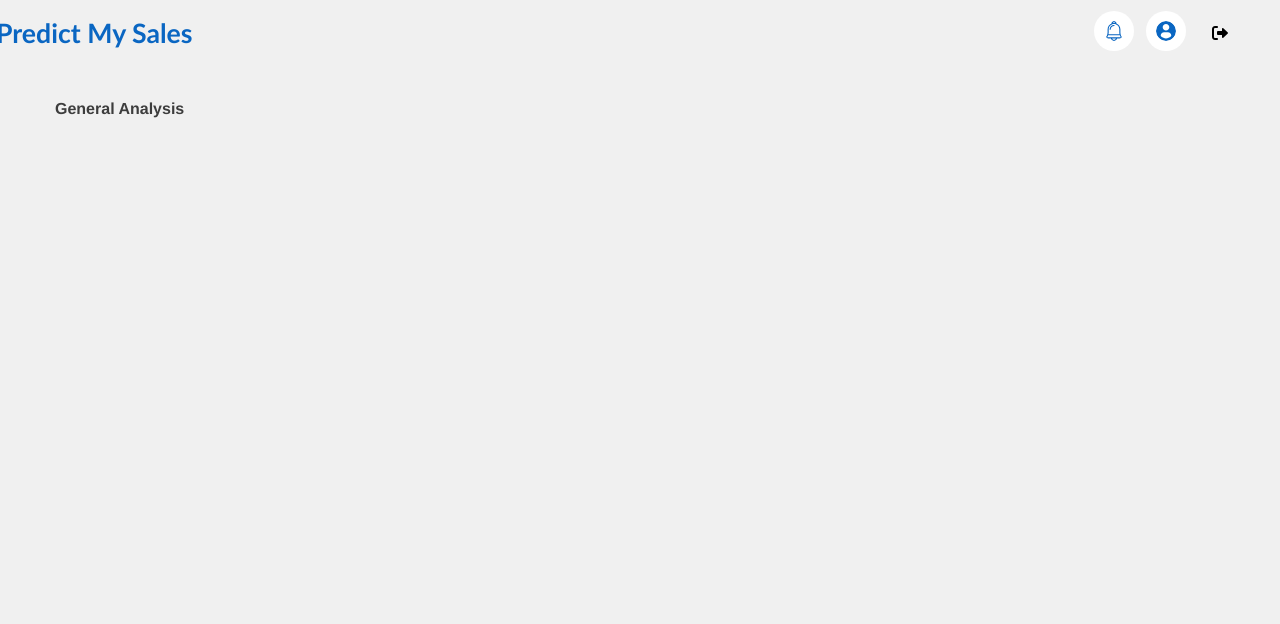
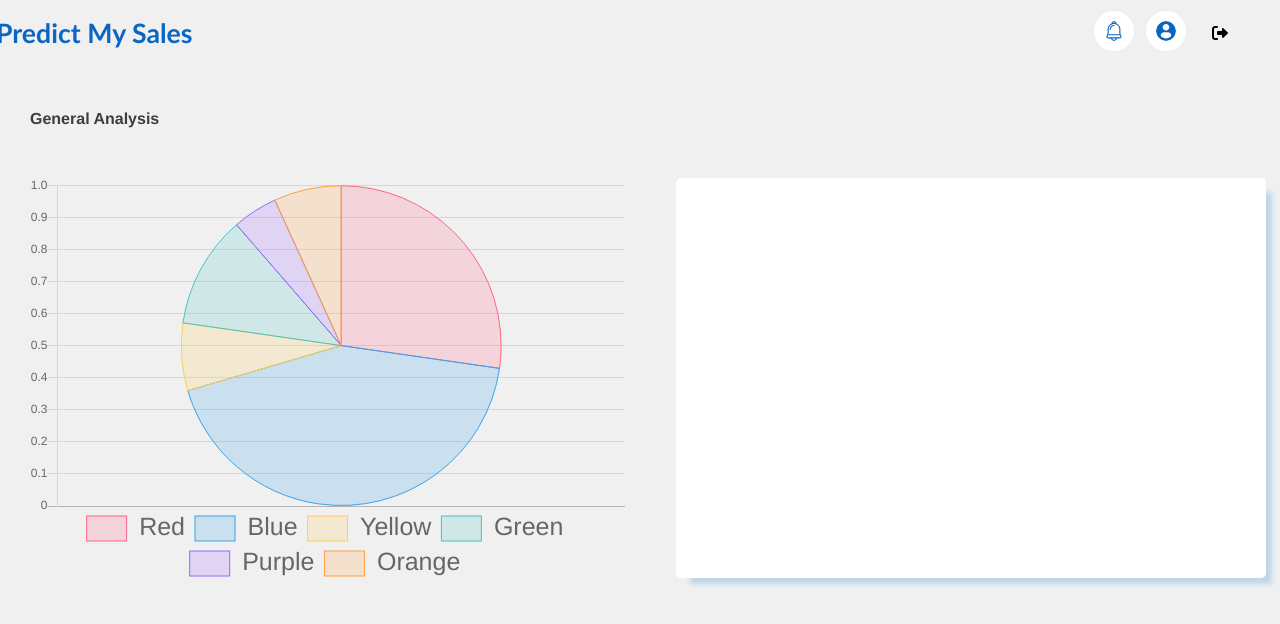
Before and after one commit to Mack241/Predict-My-Sales, a React (Create React App) app in the folder client/: page /general_analysis in a window 1280 px wide. Shown: the top 624 px of the page. Built offline with nearby package versions, Linux system fonts and the light colour scheme.

Commit message:
26/11/2021 -update

```diff
--- a/client/package.json
+++ b/client/package.json
@@ -8,8 +8,10 @@
     "@testing-library/react": "^11.2.7",
     "@testing-library/user-event": "^12.8.3",
     "axios": "^0.24.0",
+    "chart.js": "^2.9.2",
     "react": "^17.0.2",
     "react-bootstrap": "^2.0.2",
+    "react-chartjs-2": "^2.9.0",
     "react-dom": "^17.0.2",
     "react-helmet": "^6.1.0",
     "react-images": "^1.2.0-beta.7",
--- /dev/null
+++ b/client/src/components/LeftChart.js
@@ -0,0 +1,91 @@
+import styled from "styled-components";
+import { Pie, defaults } from 'react-chartjs-2'
+import React from 'react'
+
+defaults.global.tooltips.enabled = false
+defaults.global.legend.position = 'bottom'
+
+
+const LeftChart = () => {
+    return (
+        <div>
+      <Pie
+        data={{
+          labels: ['Red', 'Blue', 'Yellow', 'Green', 'Purple', 'Orange'],
+          datasets: [
+            {
+              label: '# of votes',
+              data: [12, 19, 3, 5, 2, 3],
+              backgroundColor: [
+                'rgba(255, 99, 132, 0.2)',
+                'rgba(54, 162, 235, 0.2)',
+                'rgba(255, 206, 86, 0.2)',
+                'rgba(75, 192, 192, 0.2)',
+                'rgba(153, 102, 255, 0.2)',
+                'rgba(255, 159, 64, 0.2)',
+              ],
+              borderColor: [
+                'rgba(255, 99, 132, 1)',
+                'rgba(54, 162, 235, 1)',
+                'rgba(255, 206, 86, 1)',
+                'rgba(75, 192, 192, 1)',
+                'rgba(153, 102, 255, 1)',
+                'rgba(255, 159, 64, 1)',
+              ],
+              borderWidth: 1,
+            },
+            // {
+            //   label: 'Quantity',
+            //   data: [47, 52, 67, 58, 9, 50],
+            //   backgroundColor: 'orange',
+            //   borderColor: 'red',
+            // },
+          ],
+        }}
+        height={400}
+        width={600}
+        options={{
+          maintainAspectRatio: false,
+          scales: {
+            yAxes: [
+              {
+                ticks: {
+                  beginAtZero: true,
+                },
+              },
+            ],
+          },
+          legend: {
+            labels: {
+              fontSize: 25,
+            },
+          },
+        }}
+      />
+    </div>
+    )
+}
+
+const Container = styled.div`
+    grid-area: leftside;
+
+    border: none;
+    background: transparent;
+    background-color: #fff;
+    position: relative;
+    cursor: pointer;
+    box-shadow: 10px 10px 5px -4px rgba(174,206,229,0.75);
+    -webkit-box-shadow: 10px 10px 5px -4px rgba(174,206,229,0.75);
+    -moz-box-shadow: 10px 10px 5px -4px rgba(174,206,229,0.75);
+    padding: 20px;
+    display: flex;
+    flex-direction: column;
+    width: 600px;
+    height: 360px;
+    left: 0;
+    border-radius: 5px;
+    transition: all .7s;
+
+`;
+
+export default LeftChart
--- /dev/null
+++ b/client/src/components/RightChart.js
@@ -0,0 +1,42 @@
+import styled from 'styled-components'
+
+const RightChart = () => {
+    return (
+        <Container>
+            <CardBody>
+
+            </CardBody>
+        </Container>
+    )
+}
+
+const Container = styled.div`
+   grid-area: rightside;
+   margin-left: 50px;
+`;
+
+const CardBody = styled.div`
+    text-align: center;
+    overflow: hidden;
+    margin-bottom: 8px;
+    background-color: #fff;
+    border-radius: 5px;
+    transition: box-shadow 83ms;
+    position: relative;
+    border: none;
+    box-shadow: 0 0 0 1px rgb(0 0 0 / 15%), 0 0 0 rgb(0 0 0 / 20%);
+    display: flex;
+    flex-direction: row;
+    justify-content: space-between;
+    padding: 20px;
+    text-align: left;
+    box-shadow: 10px 10px 5px -4px rgba(174,206,229,0.75);
+    -webkit-box-shadow: 10px 10px 5px -4px rgba(174,206,229,0.75);
+    -moz-box-shadow: 10px 10px 5px -4px rgba(174,206,229,0.75);
+    height: 360px;
+    width: 550px;
+    cursor: pointer;
+
+`;
+
+export default RightChart;
--- a/client/src/screens/GeneralAnalysisScreen.js
+++ b/client/src/screens/GeneralAnalysisScreen.js
@@ -1,12 +1,16 @@
 import styled from "styled-components";
+import LeftChart from "../components/LeftChart";
+import RightChart from "../components/RightChart";
 
 const GeneralAnalysisScreen = () => {
     return (
         <Container>
-            <Layout>
                 <Section>
                     <p>General Analysis</p>
                 </Section>
+            <Layout>
+                <LeftChart />
+                <RightChart />
             </Layout>
         </Container>
     )
@@ -22,10 +26,10 @@ const Layout = styled.div`
     display: grid;
     grid-template-areas: "leftside rightside";
     grid-template-columns: auto auto;
-    column-gap: 25px;
+    column-gap: 1px;
     row-gap: 25px;
     grid-template-rows: auto;
-    margin: 100px 25px 0 25px;
+    margin: 50px 25px 0 25px;
 
     @media(max-width: 768px) {
         display: flex;
@@ -39,6 +43,7 @@ const Section = styled.section`
         text-align: start;
         font-weight: bold;
         color: #3d3d3d;
+        margin-top: 110px;
     }
     margin-left: 30px;
 
```
Also changed, not shown: 1 other file (tests, documents, lock files or other folders).
